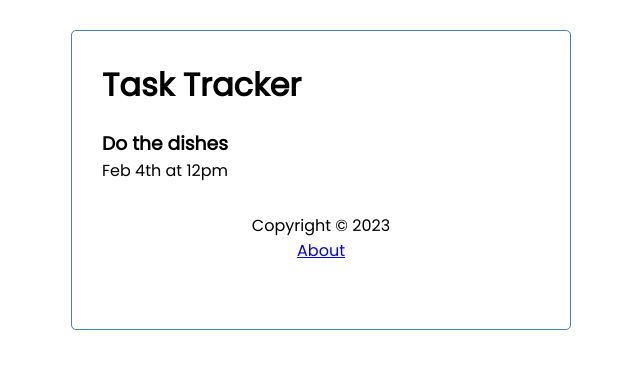
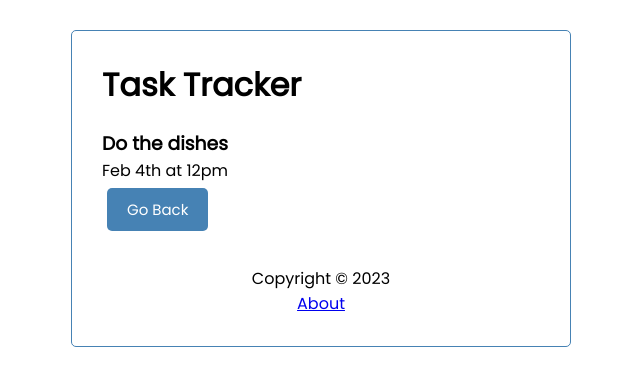
Before and after one commit to Peleton-011/task-tracker-project, a React (Create React App) app: page /task/1 in a window 1280 px wide. Shown: the top 386 px of the page, without its empty margins (319-959 px from the left). Built offline with nearby package versions, Linux system fonts and the light colour scheme; data requests are answered from the project's data file.

Commit message:
Add "Go Back" button.

```diff
--- a/src/components/TaskDetails.jsx
+++ b/src/components/TaskDetails.jsx
@@ -1,5 +1,7 @@
 import { useState, useEffect } from "react";
 import { useParams, Navigate, useNavigate } from "react-router-dom"
+
+import Button from "./Button";
 
 function TaskDetails() {
     const [loading, setLoading] = useState(true);
@@ -31,6 +33,10 @@ function TaskDetails() {
         <div>
             <h3>{task.name}</h3>
             <p>{task.date}</p>
+            <Button onClick={() => {
+                //Go back
+                nav(-1)
+            }} text="Go Back" />
         </div>
     )
 }
```
